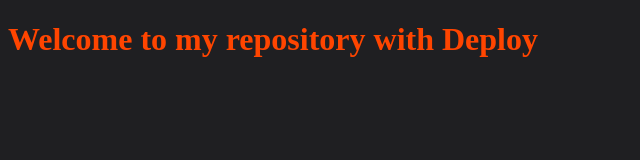
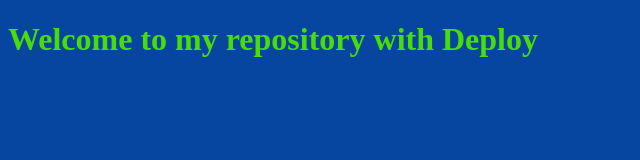
Before and after one commit to erozog125/deploy-example-cohorteVIII, a plain HTML site: page index.html in a window 1280 px wide. Shown: the whole page, without its empty margins (0-640 px from the left). Drawn offline with Linux system fonts and the light colour scheme.

Commit message:
Change Background color

```diff
--- a/index.html
+++ b/index.html
@@ -7,11 +7,11 @@
 </head>
 <style>
   body {
-    background-color: #1f1f22;
+    background-color: #0646a0;
   }
 
   h1 {
-   color: #ff4500;
+   color: #48dd08;
   }
 </style>
 <body>
```
